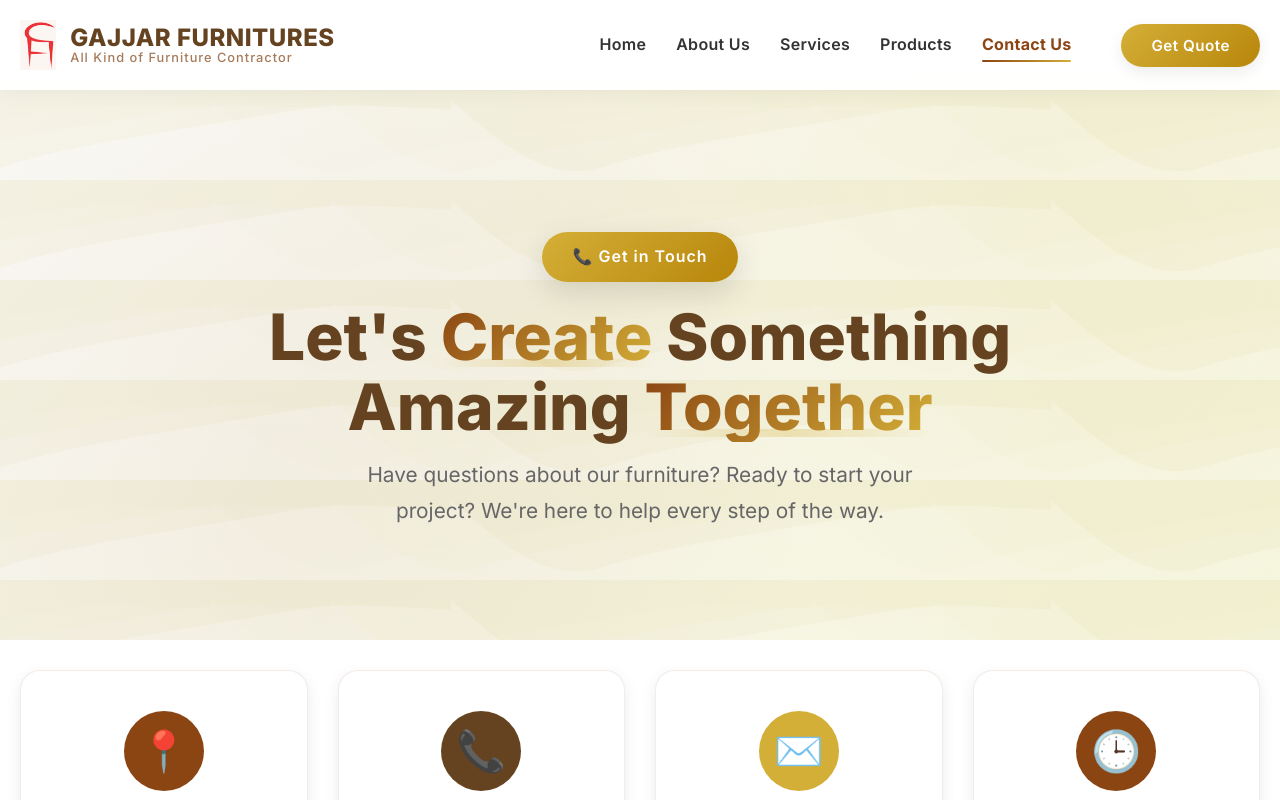
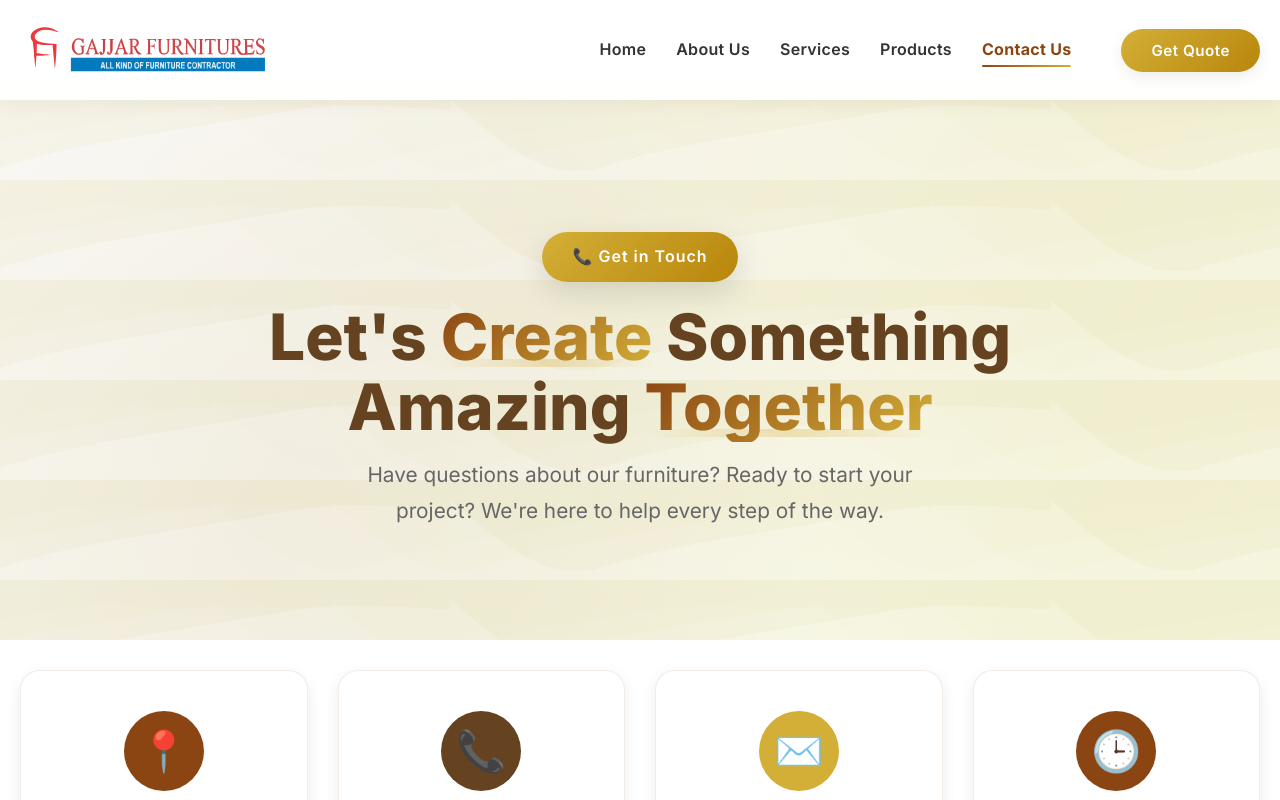
Before and after one commit to shyamvanjani/wood-furniture-website-design, a React (Create React App) app: page /contact in a window 1280 px wide. Shown: the top 800 px of the page. Built offline with nearby package versions, Linux system fonts and the light colour scheme.

Commit message:
"fix:logo updated"

```diff
--- a/src/components/Navbar.js
+++ b/src/components/Navbar.js
@@ -48,13 +48,13 @@ const Navbar = () => {
             whileHover={{ scale: 1.05 }}
             transition={{ duration: 0.3 }}
           >
-            <img src="/images/logo.png" alt="Gajjar Furnitures Logo" />
+            <img src="/images/logo-1.svg" alt="Gajjar Furnitures Logo" />
           </motion.div>
 
-          <div className="logo-text">
+          {/* <div className="logo-text">
             <h1>GAJJAR FURNITURES</h1>
             <span>All Kind of Furniture Contractor</span>
-          </div>
+          </div> */}
         </Link>
           <div className={`nav-links ${isMenuOpen ? 'active' : ''}`}>
             {navItems.map((item, index) => (
--- a/src/components/style/Navbar.css
+++ b/src/components/style/Navbar.css
@@ -38,7 +38,7 @@
 }
 
 .logo-icon img {
-  height: 50px;
+  height: 60px;
   width: auto;
   object-fit: contain;
   display: block;
```
Also changed, not shown: public/images/logo-1.svg (added).
